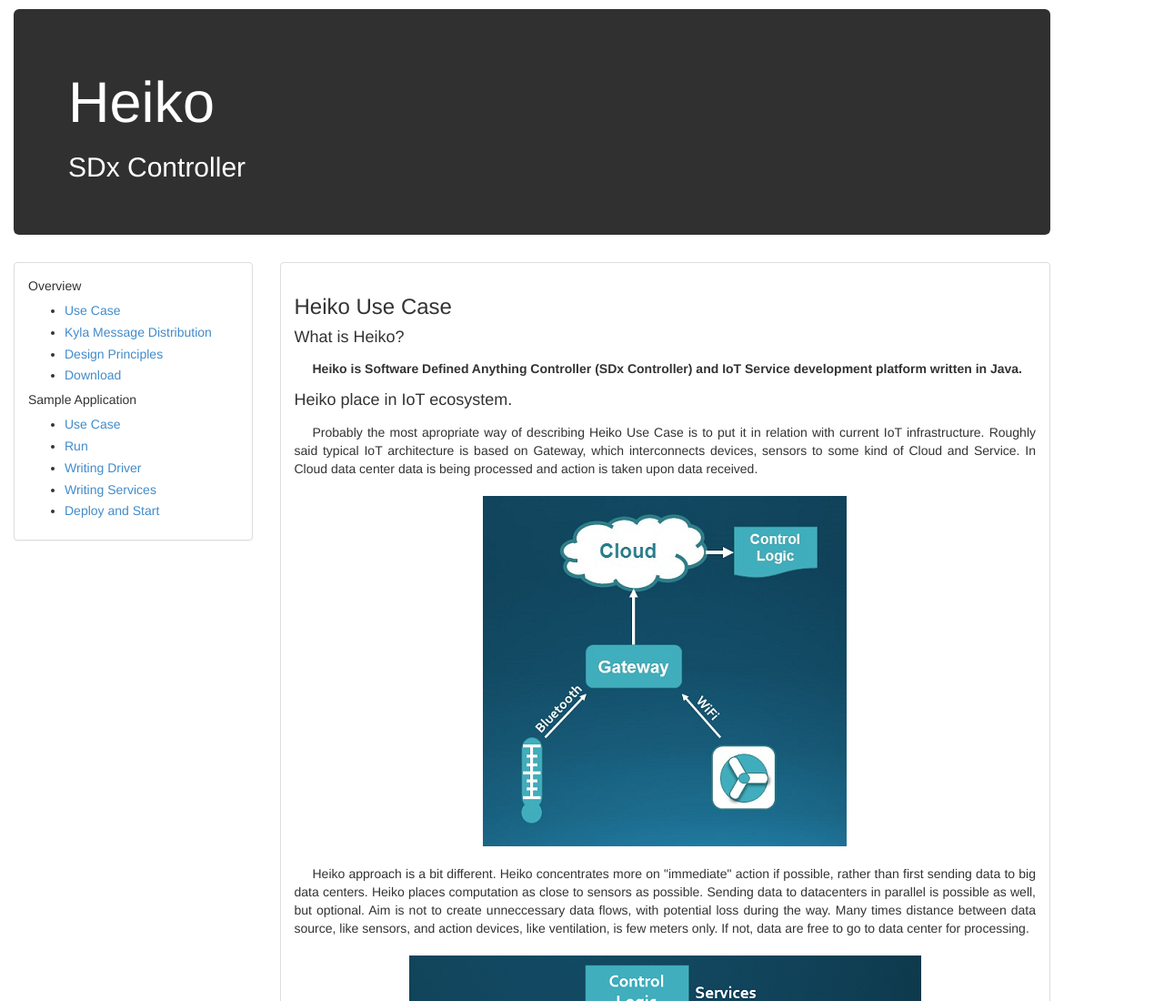
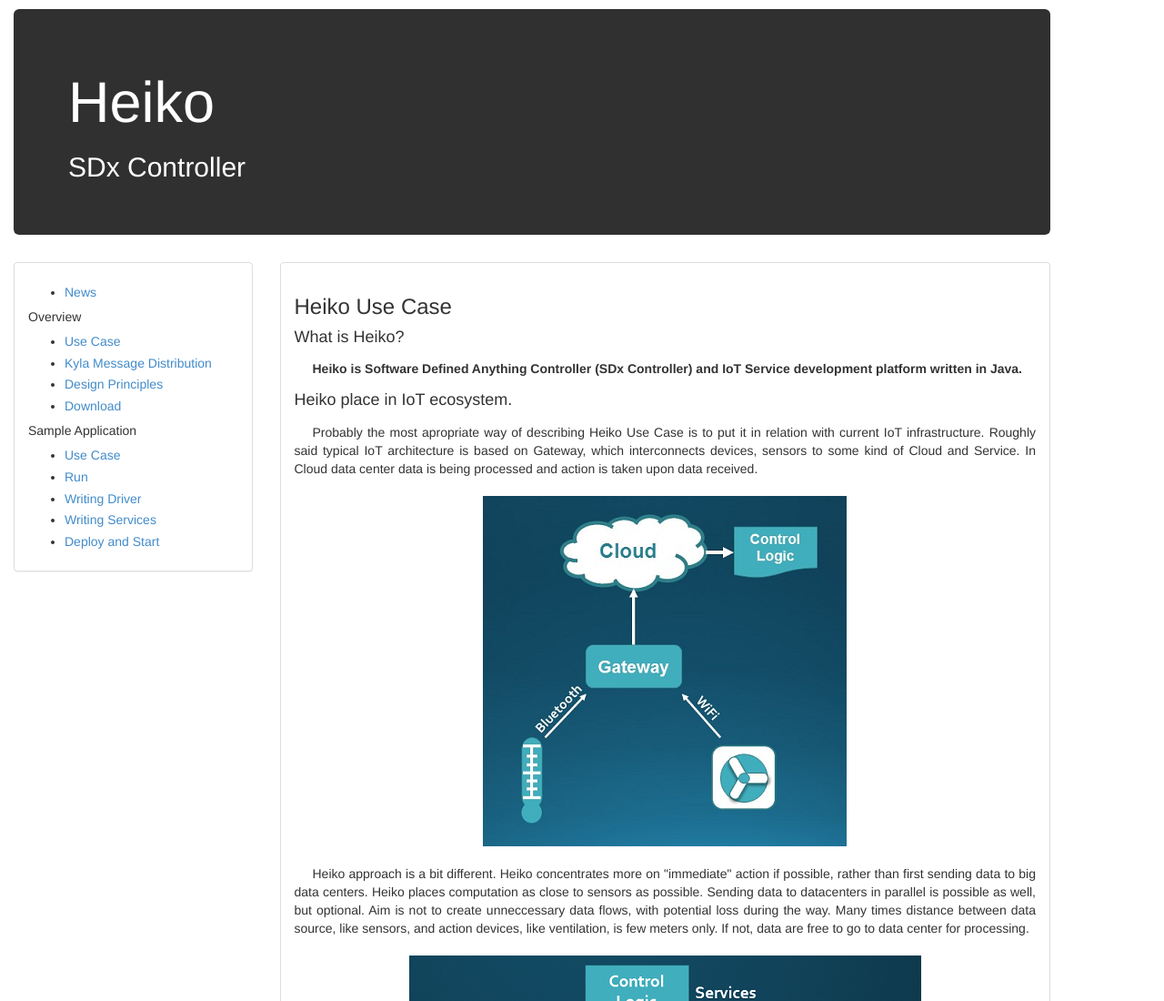
Before and after one commit to morientes26/gabert.github.io, a plain HTML site: page index.html in a window 1280 px wide. Shown: the top 1100 px of the page at 91% size. Drawn offline with nearby package versions, Linux system fonts and the light colour scheme; a small style sheet from the web is missing.

Commit message:
heiko news page
Signed-off-by: Robert Gallas <gallas.robert@gmail.com>

```diff
--- a/index.html
+++ b/index.html
@@ -43,6 +43,9 @@
           <div class="col-md-3">
               <div class="panel panel-default">
                   <div class="sidebar panel-body">
+                    <ul>
+                      <li><a href="index.html?article=heiko-news">News</a></li>
+                    </ul>
                     Overview
                     <ul>
                       <li><a href="index.html?article=heiko-use-case">Use Case</a></li>
```
Also changed, not shown: articles/heiko-news.html (added, +4 -0 lines).
